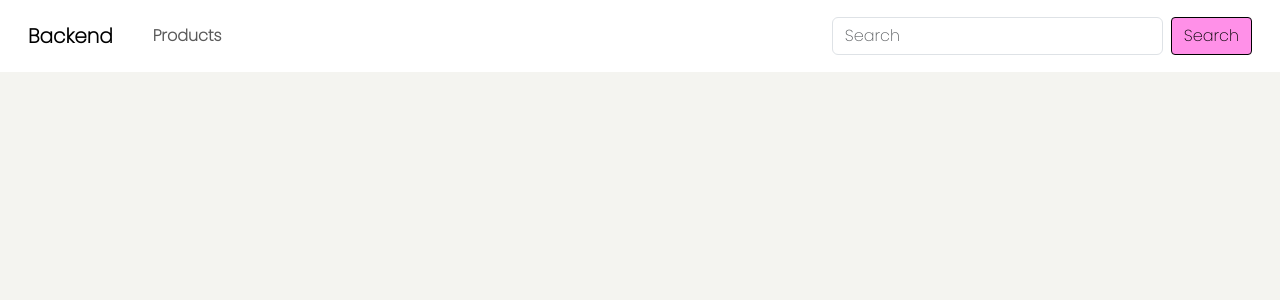
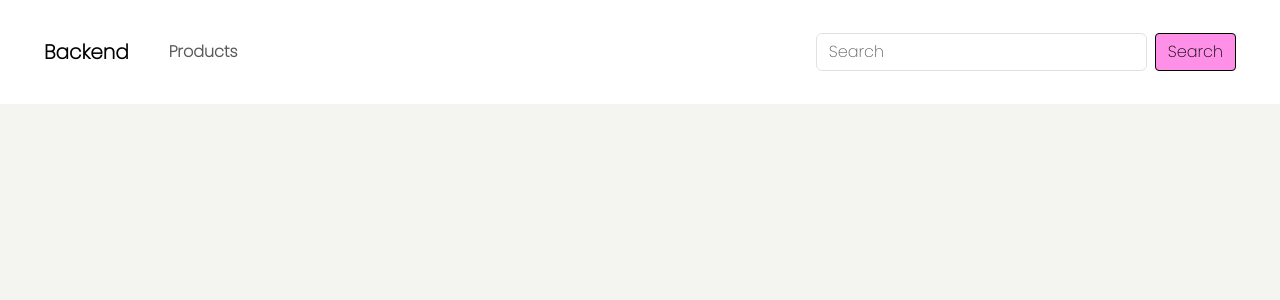
Before and after one commit to michellevit/GR-Demo, a Rails app: page / in a window 1280 px wide. Shown: the top 300 px of the page. Run offline with Rails 7, Linux system fonts and the light colour scheme; data comes from the database, SQL or seed files in the repository; some libraries are stand-ins or nearby versions.

Commit message:
Improve css

```diff
--- a/app/assets/stylesheets/application.css
+++ b/app/assets/stylesheets/application.css
@@ -1,6 +1,6 @@
 
 .backend .navbar {
-    padding: 1rem;
+    padding: 2rem;
     background-color: white !important;
 }
 
@@ -15,10 +15,19 @@
 
 .backend .container {
     background-color: #F4F4F0;
+    padding: 0;
+    margin: 0;
+    display: flex;
+    justify-content: center;
+    min-width: 100%;
+    min-height: 100%;
 }
 
 .backend .main {
     padding: 4rem 2rem;
+    margin: auto;
+    display: flex;
+    justify-content: center;
 }
 
 .backend .btn, .backend .navbar-toggler {
```
